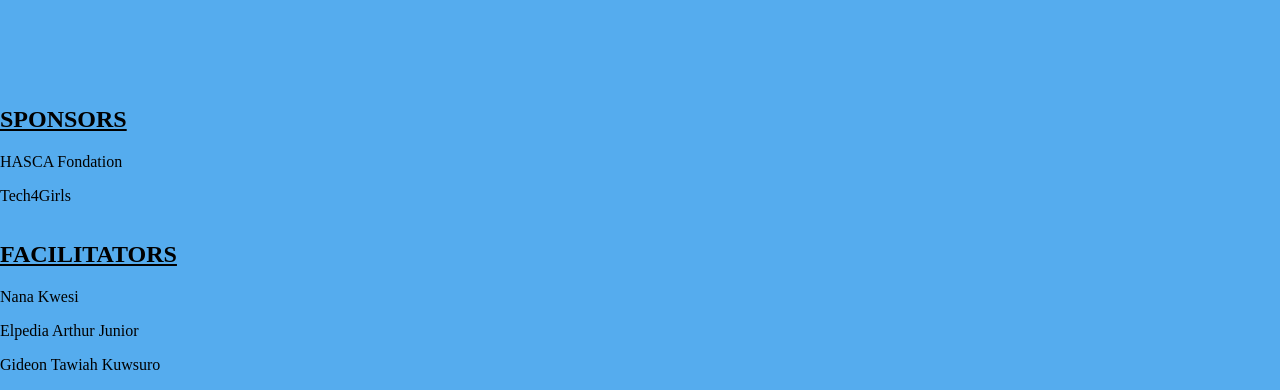
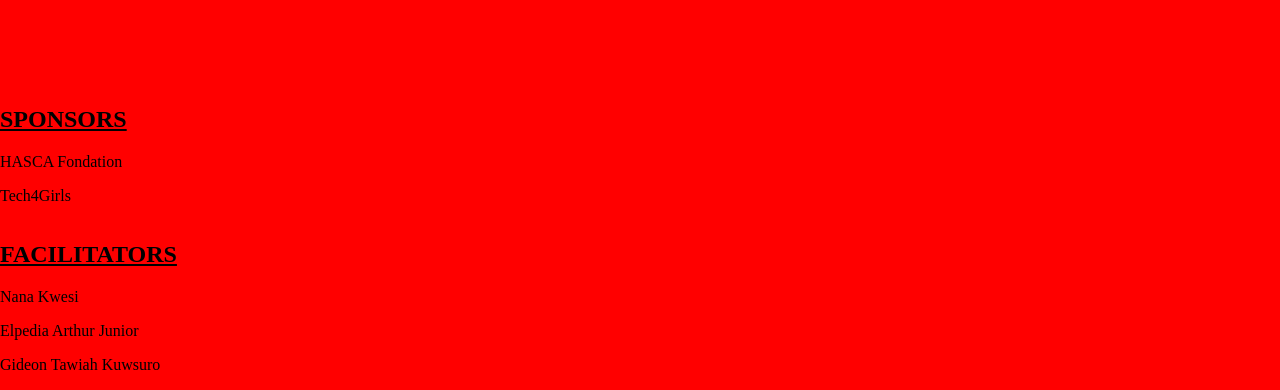
Before and after one commit to Abi-Sap/Mini-Project, a plain HTML site: page index.html in a window 1280 px wide. Shown: the part 710-1100 px from the top of the page. Drawn offline with Linux system fonts and the light colour scheme.

Commit message:
changed boby baCKGROUND COLOR

```diff
--- a/CSS/style.css
+++ b/CSS/style.css
@@ -4,7 +4,8 @@
 }
 body{
     margin: auto;
-    background-color: #55ACEE;
+    /* background-color: #55ACEE; */
+    background-color: red;
 }
 /* style for homepage */
 
```
